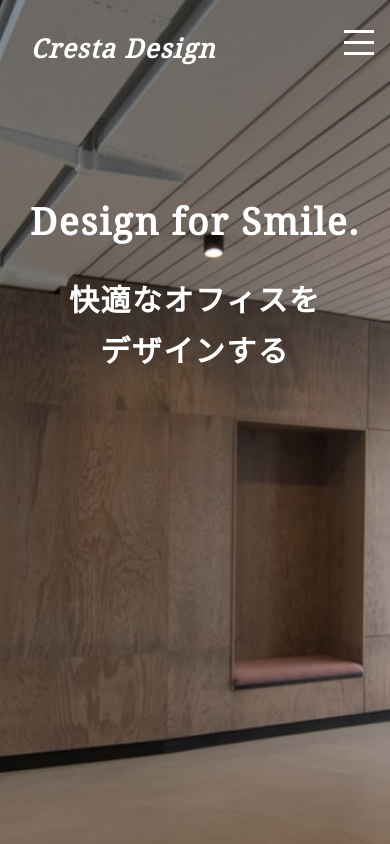
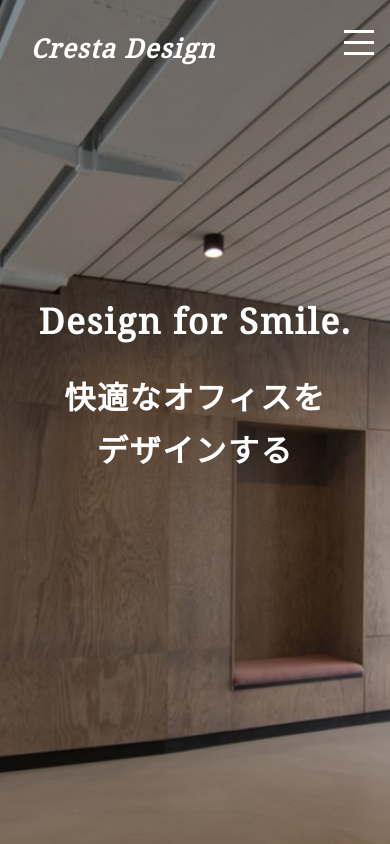
Before and after one commit to Rika-Nakamura/cresta_second, a plain HTML site: page index.html in a window 390 px wide. Shown: the top 844 px of the page. Drawn offline with nearby package versions, Linux system fonts and the light colour scheme.

Commit message:
Add files via upload

```diff
--- a/css/style.scss
+++ b/css/style.scss
@@ -569,18 +569,20 @@ SP版
     --------------------------*/
     .fv {
         .main-copy {
-            top: 200px;
-            left: 15px;
+            top: 50%;
+            left: 50%;
+            transform: translate(-50%, -50%);
+            width: 100%;
             text-align: center;
-            padding: 0 15px;
+            padding: 0;
 
             .en-copy {
-                font-size: 3.7rem;
+                font-size: 9vw;
                 letter-spacing: .05em;
             }
 
             .jp-copy {
-                font-size: 3rem;
+                font-size: 8vw;
                 line-height: 1.7;
                 // font-family: 'Noto-Serif JP';
             }
```
Also changed, not shown: css/style.css, css/style.min.css, 2 other files.
